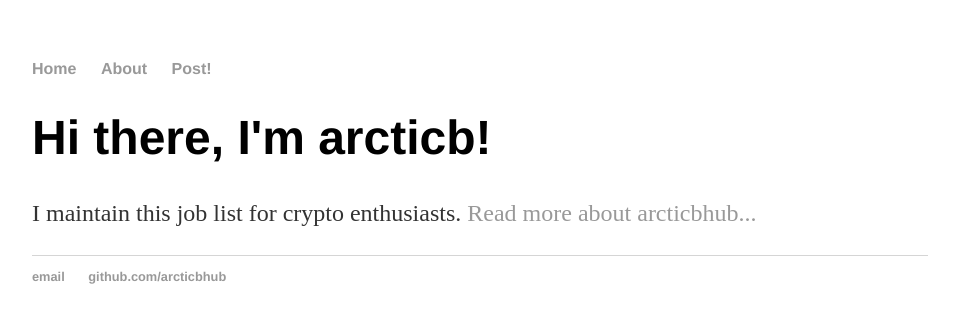
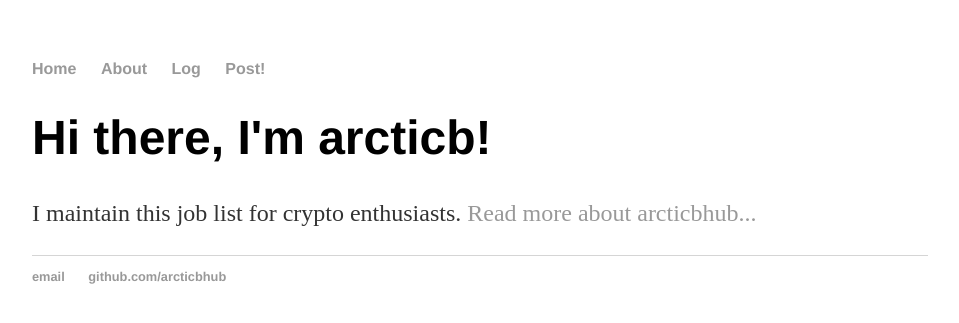
Before and after one commit to arcticbhub/arcticbhub.github.io, a Jekyll site: the page built from index.html, in a window 1280 px wide. Shown: the top 323 px of the page, without its empty margins (160-1119 px from the left). Built offline with Jekyll 4.4.1, drawn with Linux system fonts in a browser that asks for light colours.

Commit message:
add log link

```diff
--- a/_layouts/default.html
+++ b/_layouts/default.html
@@ -10,6 +10,7 @@
     		<ul>
         		<li><a href="/">Home</a></li>
 	        	<li><a href="/about">About</a></li>
+			<li><a href="/log">Log</a></li>
         		<li><a href="/post">Post!</a></li>
     		</ul>
 		</nav>
```
